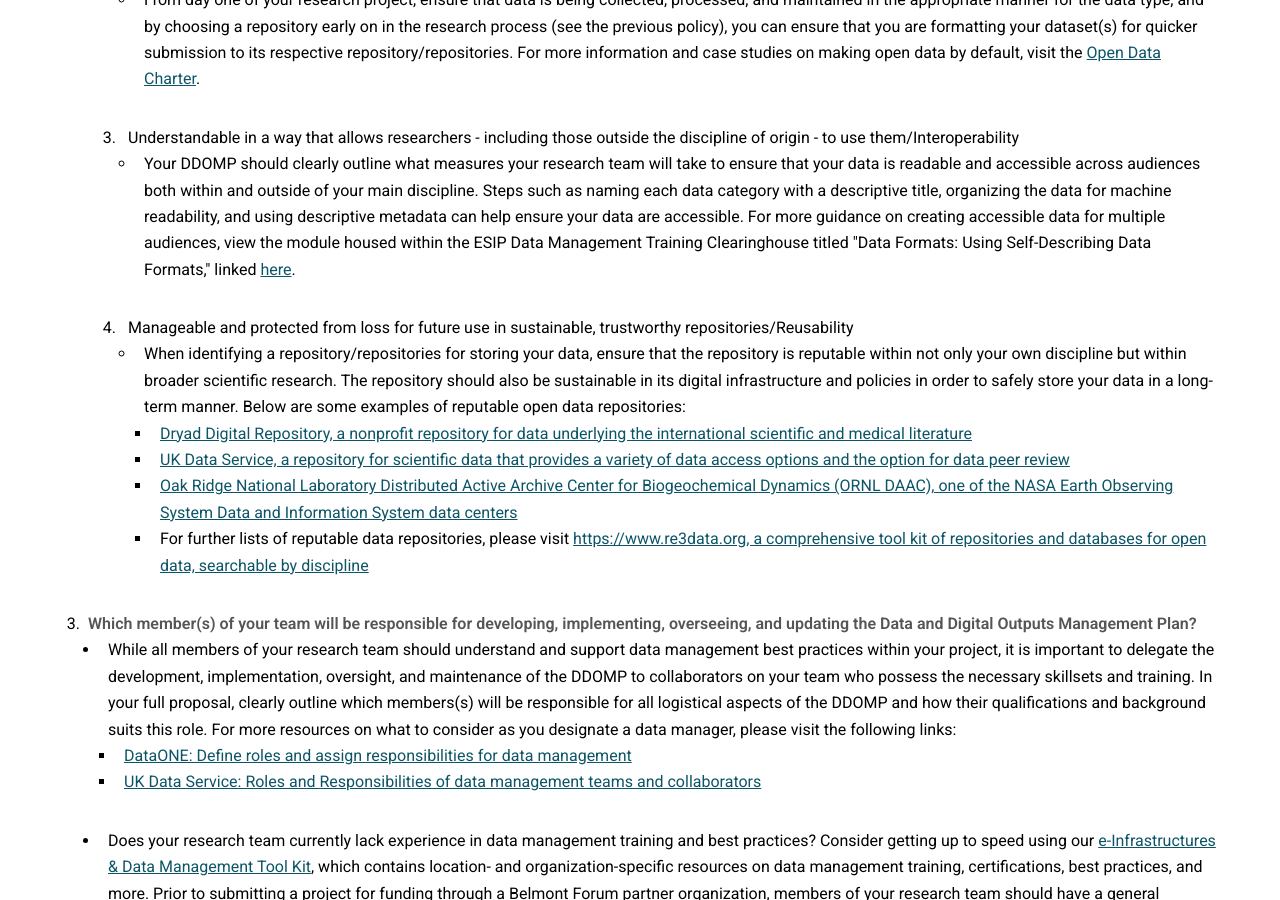
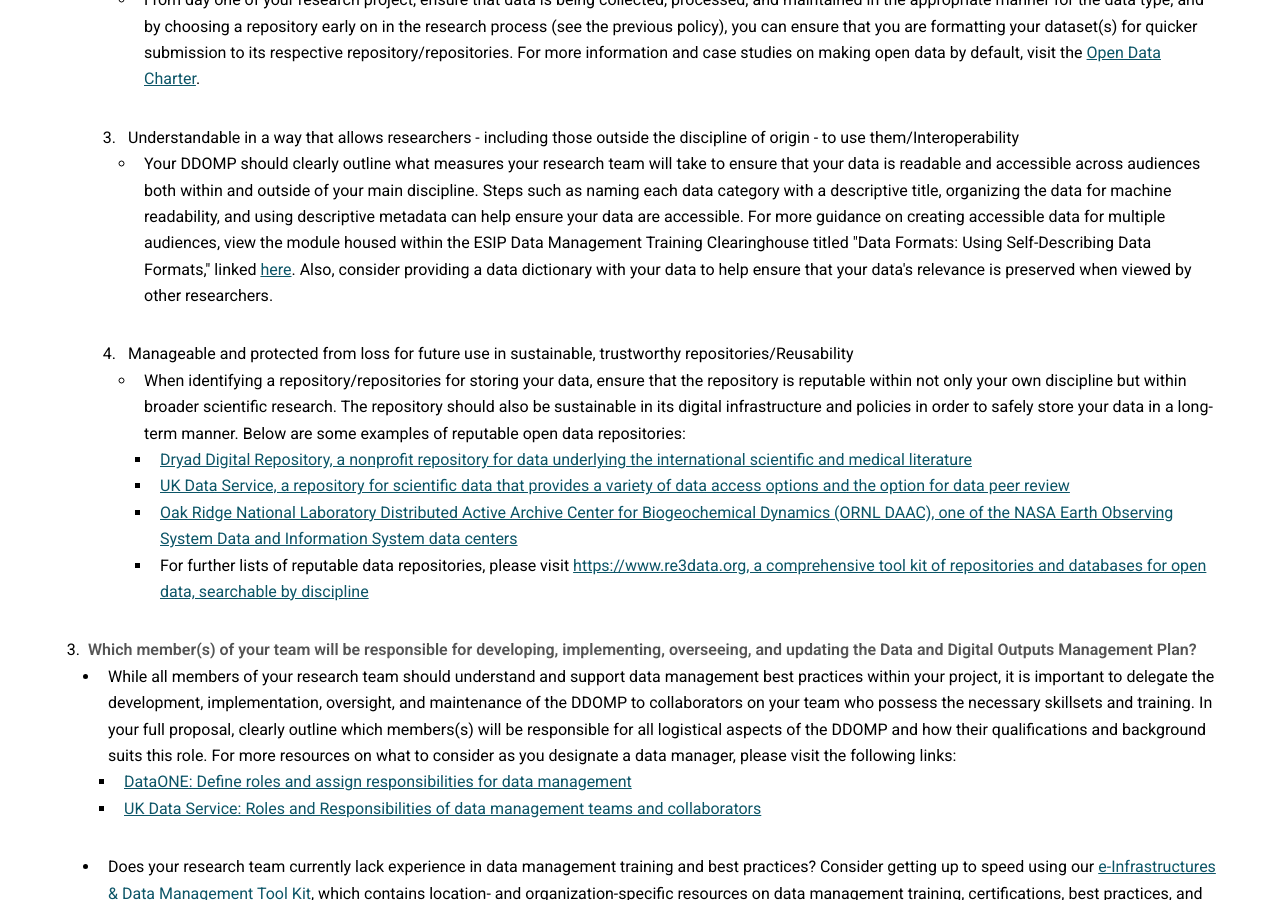
Before and after one commit to bfe-inf/toolkit, a Jekyll site: the page built from ddomp-fullproposal.html, in a window 1280 px wide and 900 px high, scrolled down 1308 px. Built offline with Jekyll 4.4.1, drawn with Linux system fonts in a browser that asks for light colours.

Commit message:
Update ddomp-fullproposal.html

```diff
--- a/ddomp-fullproposal.html
+++ b/ddomp-fullproposal.html
@@ -78,7 +78,7 @@
 											</ul>
 										<li>Understandable in a way that allows researchers - including those outside the discipline of origin - to use them/Interoperability</li>
 											<ul style="list-style-type:circle">
-												<li> Your DDOMP should clearly outline what measures your research team will take to ensure that your data is readable and accessible across audiences both within and outside of your main discipline. Steps such as naming each data category with a descriptive title, organizing the data for machine readability, and using descriptive metadata can help ensure your data are accessible. For more guidance on creating accessible data for multiple audiences, view the module housed within the ESIP Data Management Training Clearinghouse titled "Data Formats: Using Self-Describing Data Formats," linked <a href="http://commons.esipfed.org/node/1425" target="_blank">here</a>.</li>
+												<li> Your DDOMP should clearly outline what measures your research team will take to ensure that your data is readable and accessible across audiences both within and outside of your main discipline. Steps such as naming each data category with a descriptive title, organizing the data for machine readability, and using descriptive metadata can help ensure your data are accessible. For more guidance on creating accessible data for multiple audiences, view the module housed within the ESIP Data Management Training Clearinghouse titled "Data Formats: Using Self-Describing Data Formats," linked <a href="http://commons.esipfed.org/node/1425" target="_blank">here</a>. Also, consider providing a data dictionary with your data to help ensure that your data's relevance is preserved when viewed by other researchers.</li>
 											</ul>
 										<li>Manageable and protected from loss for future use in sustainable, trustworthy repositories/Reusability</li>
 											<ul style="list-style-type:circle">
```
